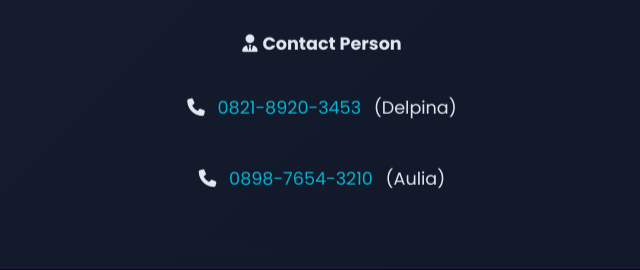
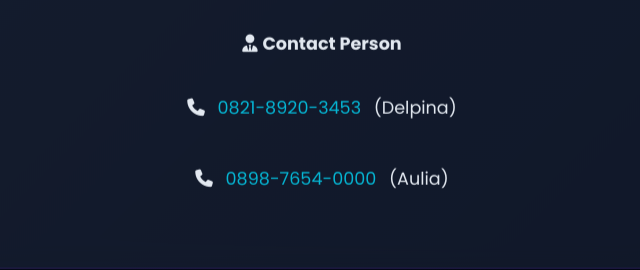
Before and after one commit to Dimas060304/HC-Vol.3, a plain HTML site: page Index.html in a window 1280 px wide. Shown: the part 8832-9102 px from the top of the page, 318-958 px from the left. Drawn offline with Linux system fonts and the light colour scheme.

Commit message:
Update Index.html

```diff
--- a/Index.html
+++ b/Index.html
@@ -1044,7 +1044,7 @@
                     <div class="contact-info">
                         <p><i class="fas fa-user-tie"></i> <strong>Contact Person</strong></p>
                         <p><i class="fas fa-phone"></i> <a href="https://wa.me/6282189203453">0821-8920-3453</a> (Delpina)</p>
-                        <p><i class="fas fa-phone"></i> <a href="tel:+6289876543210">0898-7654-3210</a> (Aulia)</p>
+                        <p><i class="fas fa-phone"></i> <a href="tel:+6289876543210">0898-7654-0000</a> (Aulia)</p>
                     </div>
                 </div>
             </div>
```
